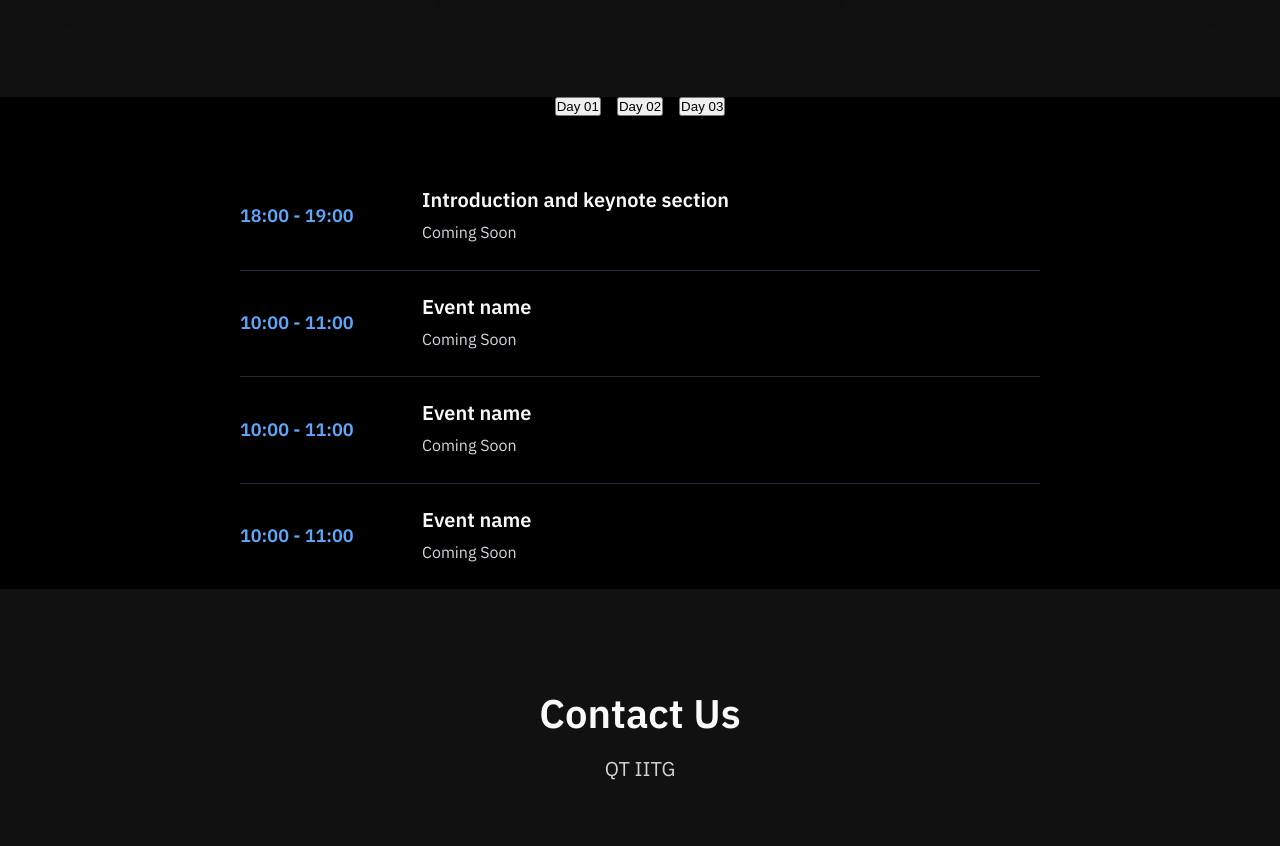
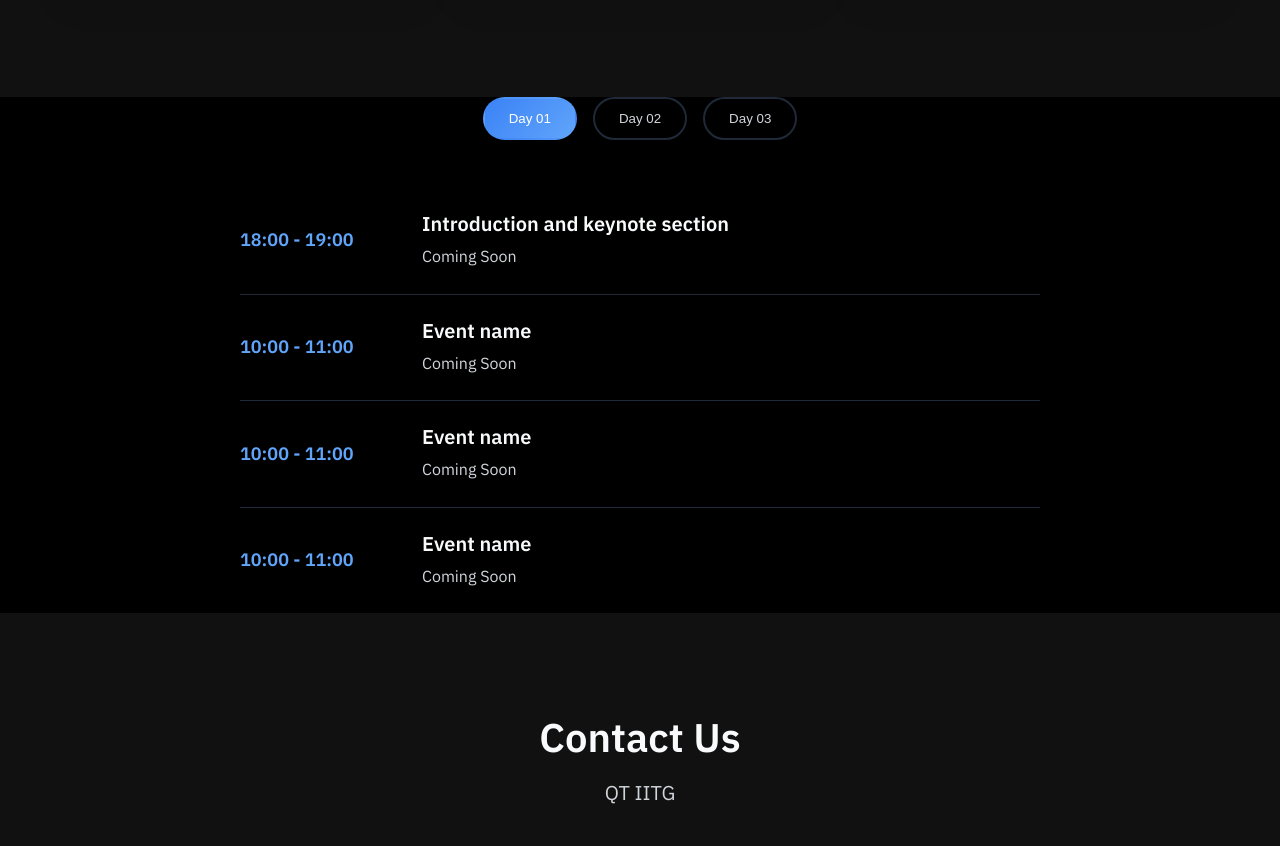
Before and after one commit to qt-iitg/qff25, a plain HTML site: page index.html in a window 1280 px wide. Shown: the part 3243-4089 px from the top of the page. Drawn offline with Linux system fonts and the light colour scheme; files whose address does not match are found by name.

Commit message:
Update index.html

```diff
--- a/index.html
+++ b/index.html
@@ -235,11 +235,11 @@
 
 
     <!-- Schedule Section -->
-    <div class="schedule-tabs">
-        <button class="tab active">Day 01</button>
-        <button class="tab">Day 02</button>
-        <button class="tab">Day 03</button>
-    </div>
+            <div class="schedule-tabs">
+                <button class="tab-btn active" data-day="day1">Day 01</button>
+                <button class="tab-btn" data-day="day2">Day 02</button>
+                <button class="tab-btn" data-day="day3">Day 03</button>
+            </div>
 
             <div class="schedule-content">
                 <div class="schedule-day active" id="day1">
```
